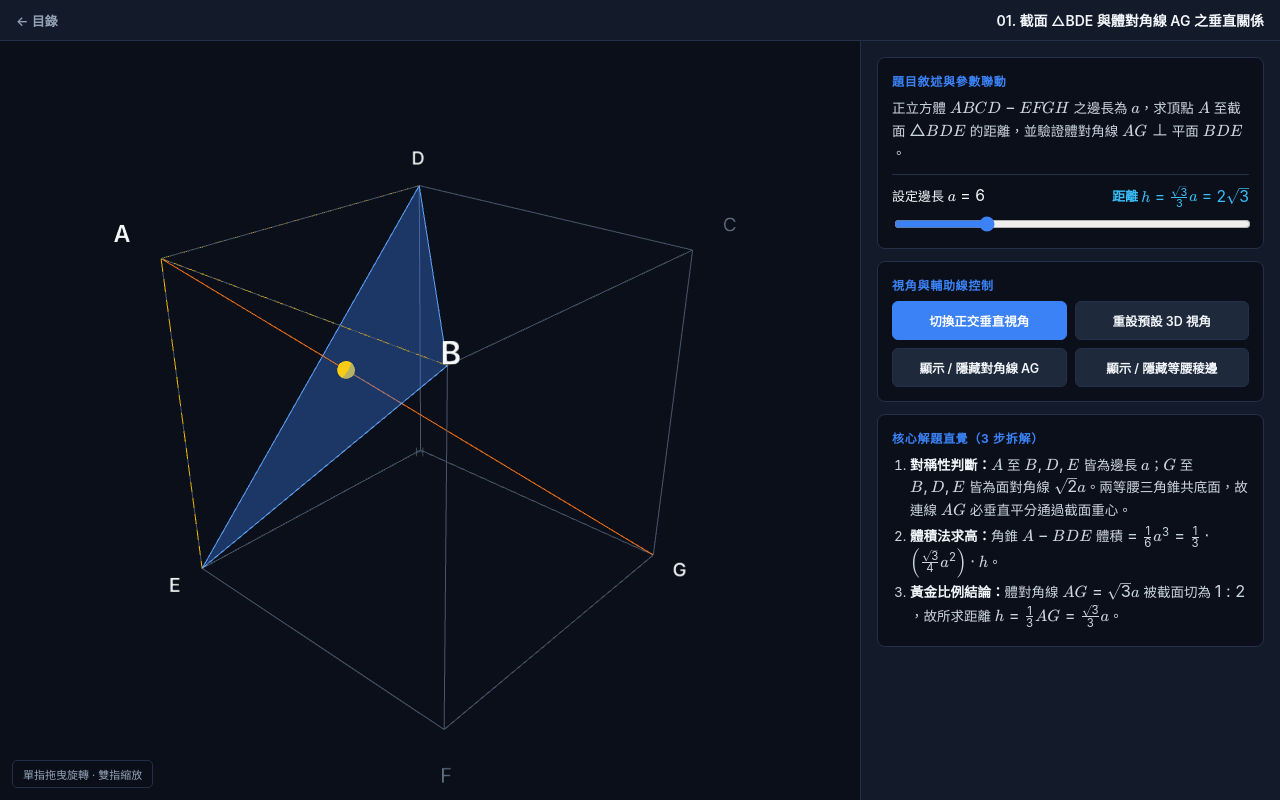
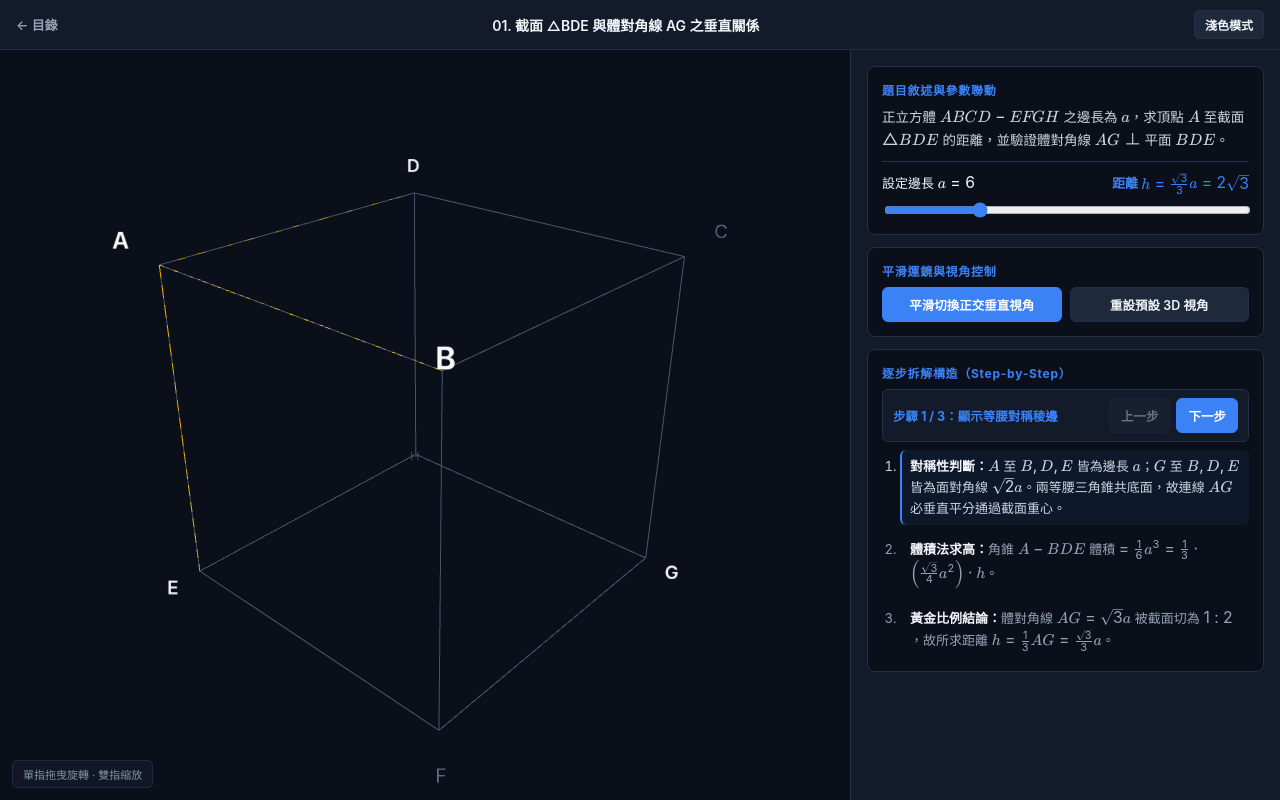
Before and after one commit to cooldragon-JJC8633/math-3d, a plain HTML site: page templates/cube-section.html in a window 1280 px wide. Drawn offline with nearby package versions, Linux system fonts and the light colour scheme; animation ran at ten frames a second.

Commit message:
Update cube-section.html

```diff
--- a/templates/cube-section.html
+++ b/templates/cube-section.html
@@ -5,42 +5,67 @@
   <meta name="viewport" content="width=device-width, initial-scale=1.0, maximum-scale=1.0, user-scalable=no" />
   <title>3D 互動檢視｜正立方體截面</title>
   <link rel="stylesheet" href="https://cdn.jsdelivr.net/npm/katex@0.16.9/dist/katex.min.css">
-  <script defer src="https://cdn.jsdelivr.net/npm/katex@0.16.9/dist/katex.min.js"></script>
-  <script defer src="https://cdn.jsdelivr.net/npm/katex@0.16.9/dist/contrib/auto-render.min.js"></script>
+  <script src="https://cdn.jsdelivr.net/npm/katex@0.16.9/dist/katex.min.js"></script>
+  <script src="https://cdn.jsdelivr.net/npm/katex@0.16.9/dist/contrib/auto-render.min.js"></script>
   <script src="https://cdnjs.cloudflare.com/ajax/libs/three.js/r128/three.min.js"></script>
   <script src="https://cdn.jsdelivr.net/npm/three@0.128.0/examples/js/controls/OrbitControls.js"></script>
+  <script src="../assets/auth.js"></script>
   <style>
     :root {
       --bg-base: #0b0f19;
       --bg-panel: #131a2a;
+      --bg-card: #0b0f19;
       --border: #243049;
       --accent: #3b82f6;
       --text-main: #f1f5f9;
       --text-muted: #94a3b8;
+      --text-body: #cbd5e1;
+      --btn-bg: #1e293b;
+    }
+    body.light-theme {
+      --bg-base: #f8fafc;
+      --bg-panel: #ffffff;
+      --bg-card: #f1f5f9;
+      --border: #cbd5e1;
+      --accent: #2563eb;
+      --text-main: #0f172a;
+      --text-muted: #475569;
+      --text-body: #1e293b;
+      --btn-bg: #e2e8f0;
     }
     * { box-sizing: border-box; font-family: -apple-system, BlinkMacSystemFont, "Noto Sans TC", sans-serif; }
-    body { margin: 0; background: var(--bg-base); color: var(--text-main); display: flex; flex-direction: column; height: 100vh; overflow: hidden; }
-    header { padding: 10px 16px; background: var(--bg-panel); border-bottom: 1px solid var(--border); display: flex; justify-content: space-between; align-items: center; gap: 12px; }
+    body { margin: 0; background: var(--bg-base); color: var(--text-main); display: flex; flex-direction: column; height: 100vh; overflow: hidden; transition: background 0.25s, color 0.25s; }
+    header { padding: 10px 16px; background: var(--bg-panel); border-bottom: 1px solid var(--border); display: flex; justify-content: space-between; align-items: center; gap: 10px; }
     header a { color: var(--text-muted); text-decoration: none; font-size: 13px; font-weight: 600; white-space: nowrap; }
-    header a:hover { color: var(--text-main); }
     header h1 { font-size: 14px; margin: 0; font-weight: 600; overflow: hidden; text-overflow: ellipsis; white-space: nowrap; }
-    #btn-mobile-toggle { display: none; background: #1e293b; border: 1px solid var(--border); color: var(--text-main); padding: 5px 10px; border-radius: 5px; font-size: 12px; cursor: pointer; white-space: nowrap; }
+    .header-actions { display: flex; gap: 6px; }
+    .hdr-btn { background: var(--btn-bg); border: 1px solid var(--border); color: var(--text-main); padding: 5px 10px; border-radius: 5px; font-size: 12px; cursor: pointer; white-space: nowrap; font-weight: 600; }
+    #btn-mobile-toggle { display: none; }
 
     #main { display: flex; flex: 1; flex-direction: row; overflow: hidden; }
     #canvas-container { flex: 1.45; position: relative; cursor: grab; touch-action: none; }
     #canvas-container:active { cursor: grabbing; }
-    #hint-badge { position: absolute; bottom: 12px; left: 12px; background: rgba(11, 15, 25, 0.75); padding: 5px 10px; border-radius: 5px; font-size: 11px; color: var(--text-muted); pointer-events: none; border: 1px solid var(--border); }
+    #hint-badge { position: absolute; bottom: 12px; left: 12px; background: var(--bg-panel); opacity: 0.88; padding: 5px 10px; border-radius: 5px; font-size: 11px; color: var(--text-muted); pointer-events: none; border: 1px solid var(--border); }
 
-    #panel { flex: 1; max-width: 420px; background: var(--bg-panel); border-left: 1px solid var(--border); padding: 16px; overflow-y: auto; display: flex; flex-direction: column; gap: 12px; }
-    .card { background: var(--bg-base); border: 1px solid var(--border); border-radius: 8px; padding: 14px; }
-    .card h2 { font-size: 12px; text-transform: uppercase; letter-spacing: 0.06em; margin: 0 0 8px 0; color: var(--accent); font-weight: 700; }
-    .card p, .card li { font-size: 13.5px; line-height: 1.65; color: #cbd5e1; margin: 4px 0; }
+    #panel { flex: 1; max-width: 430px; background: var(--bg-panel); border-left: 1px solid var(--border); padding: 16px; overflow-y: auto; display: flex; flex-direction: column; gap: 12px; }
+    .card { background: var(--bg-card); border: 1px solid var(--border); border-radius: 8px; padding: 14px; }
+    .card h2 { font-size: 12px; letter-spacing: 0.06em; margin: 0 0 8px 0; color: var(--accent); font-weight: 700; display: flex; justify-content: space-between; align-items: center; }
+    .card p { font-size: 13.5px; line-height: 1.65; color: var(--text-body); margin: 4px 0; }
     .card strong { color: var(--text-main); }
 
+    /* 逐步拆解步驟控制器 */
+    .stepper-bar { display: flex; align-items: center; justify-content: space-between; gap: 8px; background: var(--bg-panel); padding: 8px 10px; border-radius: 6px; border: 1px solid var(--border); margin-bottom: 8px; }
+    .step-indicator { font-size: 12.5px; font-weight: 700; color: var(--accent); }
+    .step-btns { display: flex; gap: 6px; }
+    button.ctrl { background: var(--btn-bg); color: var(--text-main); border: 1px solid var(--border); padding: 7px 11px; border-radius: 6px; font-size: 12.5px; font-weight: 600; cursor: pointer; transition: 0.15s; }
+    button.ctrl:disabled { opacity: 0.4; cursor: not-allowed; }
+    button.ctrl.primary { background: var(--accent); border-color: var(--accent); color: #fff; }
     .btn-group { display: grid; grid-template-columns: 1fr 1fr; gap: 8px; }
-    button.ctrl { background: #1e293b; color: var(--text-main); border: 1px solid var(--border); padding: 9px 10px; border-radius: 6px; font-size: 12.5px; font-weight: 600; cursor: pointer; transition: 0.15s; }
-    button.ctrl:hover { border-color: var(--accent); }
-    button.ctrl.primary { background: var(--accent); border-color: var(--accent); color: #fff; }
+
+    /* 步驟列表同步高亮 */
+    ol.steps { padding-left: 18px; margin: 0; display: flex; flex-direction: column; gap: 8px; }
+    ol.steps li { font-size: 13px; line-height: 1.6; color: var(--text-muted); padding: 6px 8px; border-radius: 6px; border-left: 2px solid transparent; transition: 0.2s; }
+    ol.steps li.active-step { color: var(--text-body); background: rgba(59, 130, 246, 0.08); border-left-color: var(--accent); }
 
     .slider-box { margin-top: 10px; padding-top: 10px; border-top: 1px solid var(--border); display: flex; flex-direction: column; gap: 6px; font-size: 13px; }
     .slider-header { display: flex; justify-content: space-between; align-items: center; }
@@ -50,7 +75,7 @@
       #btn-mobile-toggle { display: inline-block; }
       #main { flex-direction: column; }
       #canvas-container { flex: 1; }
-      #panel { max-width: 100%; flex: 1.05; border-left: none; border-top: 1px solid var(--border); }
+      #panel { max-width: 100%; flex: 1.1; border-left: none; border-top: 1px solid var(--border); }
       #panel.collapsed { display: none; }
     }
   </style>
@@ -59,7 +84,10 @@
 <header>
   <a href="../index.html">← 目錄</a>
   <h1 id="header-title">載入中...</h1>
-  <button id="btn-mobile-toggle">隱藏解析</button>
+  <div class="header-actions">
+    <button id="btn-theme" class="hdr-btn">淺色模式</button>
+    <button id="btn-mobile-toggle" class="hdr-btn">隱藏解析</button>
+  </div>
 </header>
 
 <div id="main">
@@ -73,25 +101,30 @@
       <div class="slider-box">
         <div class="slider-header">
           <span id="latex-side"></span>
-          <span id="latex-ans" style="color: #38bdf8; font-weight: 600;"></span>
+          <span id="latex-ans" style="color: var(--accent); font-weight: 600;"></span>
         </div>
         <input type="range" id="slider-side" min="3" max="15" step="3" value="6" />
       </div>
     </div>
 
     <div class="card">
-      <h2>視角與輔助線控制</h2>
+      <h2>平滑運鏡與視角控制</h2>
       <div class="btn-group">
-        <button id="btn-perp" class="ctrl primary">切換正交垂直視角</button>
+        <button id="btn-perp" class="ctrl primary">平滑切換正交垂直視角</button>
         <button id="btn-reset" class="ctrl">重設預設 3D 視角</button>
-        <button id="btn-toggle-diag" class="ctrl">顯示 / 隱藏對角線 AG</button>
-        <button id="btn-toggle-tri" class="ctrl">顯示 / 隱藏等腰稜邊</button>
       </div>
     </div>
 
     <div class="card">
-      <h2>核心解題直覺（3 步拆解）</h2>
-      <ol id="steps-list" style="padding-left: 18px; margin: 0;"></ol>
+      <h2>逐步拆解構造（Step-by-Step）</h2>
+      <div class="stepper-bar">
+        <span class="step-indicator" id="step-label">步驟 1 / 3：顯示等腰對稱稜邊</span>
+        <div class="step-btns">
+          <button id="btn-prev" class="ctrl" disabled>上一步</button>
+          <button id="btn-next" class="ctrl primary">下一步</button>
+        </div>
+      </div>
+      <ol id="steps-list" class="steps"></ol>
     </div>
   </div>
 </div>
@@ -101,7 +134,7 @@
   const urlParams = new URLSearchParams(window.location.search);
   const probId = urlParams.get('id') || 'vec-01';
 
-  // 手機版收合解析切換
+  // 手機版收合切換
   const toggleBtn = document.getElementById('btn-mobile-toggle');
   const panelEl = document.getElementById('panel');
   toggleBtn.onclick = () => {
@@ -110,26 +143,36 @@
     window.dispatchEvent(new Event('resize'));
   };
 
+  function fmtCoef(num, root) {
+    return num === 1 ? `\\sqrt{${root}}` : `${num}\\sqrt{${root}}`;
+  }
+
   function updateSideUI(a) {
     const sideEl = document.getElementById('latex-side');
     const ansEl = document.getElementById('latex-ans');
     sideEl.innerHTML = `設定邊長 $a = ${a}$`;
-    ansEl.innerHTML = `距離 $h = \\frac{\\sqrt{3}}{3}a = ${a / 3}\\sqrt{3}$`;
+    ansEl.innerHTML = `距離 $h = \\frac{\\sqrt{3}}{3}a = ${fmtCoef(a / 3, 3)}$`;
     if (window.renderMathInElement) {
       renderMathInElement(sideEl, katexOpts);
       renderMathInElement(ansEl, katexOpts);
     }
   }
 
-  fetch('../data/space-vector.json').then(r => r.json()).then(data => {
+  fetch('../data/space-vector.json?v=' + Date.now()).then(r => r.json()).then(data => {
     const prob = data.problems.find(p => p.id === probId) || data.problems[0];
+    if (typeof enforcePageLock === "function") enforcePageLock(prob.locked);
     document.getElementById('header-title').textContent = `${prob.num}. ${prob.title}`;
     document.getElementById('q-text').innerHTML = prob.questionLatex;
     const initSide = prob.params.side || 6;
     document.getElementById('slider-side').value = initSide;
 
     const ol = document.getElementById('steps-list');
-    prob.steps.forEach(s => { const li = document.createElement('li'); li.innerHTML = s; ol.appendChild(li); });
+    prob.steps.forEach((s, idx) => {
+      const li = document.createElement('li');
+      li.innerHTML = s;
+      if (idx === 0) li.classList.add('active-step');
+      ol.appendChild(li);
+    });
 
     updateSideUI(initSide);
     renderMathInElement(document.body, katexOpts);
@@ -141,8 +184,9 @@
   const container = document.getElementById('canvas-container');
   const scene = new THREE.Scene();
   const camera = new THREE.PerspectiveCamera(42, container.clientWidth / container.clientHeight, 0.1, 100);
-  const camDef = [9.5, 7.5, 10.5], camPerp = [11, -5.5, 0];
-  camera.position.set(...camDef);
+  const camDef = new THREE.Vector3(9.5, 7.5, 10.5);
+  const camPerp = new THREE.Vector3(11, -5.5, 0);
+  camera.position.copy(camDef);
 
   const renderer = new THREE.WebGLRenderer({ antialias: true, alpha: true });
   renderer.setSize(container.clientWidth, container.clientHeight);
@@ -153,61 +197,124 @@
   controls.enableDamping = true;
   controls.dampingFactor = 0.08;
 
+  // 平滑運鏡系統 (Camera Tweening)
+  let targetCamPos = null;
+  let targetLookAt = new THREE.Vector3(0, 0, 0);
+  function smoothMoveTo(posVec) {
+    targetCamPos = posVec.clone();
+  }
+  controls.addEventListener('start', () => { targetCamPos = null; }); // 使用者手動拖曳時立即釋放控制權
+
   const s = 2.8;
   const pts = {
     A: new THREE.Vector3(-s, s, s), B: new THREE.Vector3(s, s, s), C: new THREE.Vector3(s, s, -s), D: new THREE.Vector3(-s, s, -s),
     E: new THREE.Vector3(-s, -s, s), F: new THREE.Vector3(s, -s, s), G: new THREE.Vector3(s, -s, -s), H: new THREE.Vector3(-s, -s, -s)
   };
 
-  // 立方體外框線
-  scene.add(new THREE.LineSegments(new THREE.EdgesGeometry(new THREE.BoxGeometry(s*2, s*2, s*2)), new THREE.LineBasicMaterial({ color: 0x475569 })));
+  const boxMat = new THREE.LineBasicMaterial({ color: 0x475569 });
+  scene.add(new THREE.LineSegments(new THREE.EdgesGeometry(new THREE.BoxGeometry(s*2, s*2, s*2)), boxMat));
 
-  // 截面 BDE
-  const triGeo = new THREE.BufferGeometry().setFromPoints([pts.B, pts.D, pts.E]);
-  scene.add(new THREE.Mesh(triGeo, new THREE.MeshBasicMaterial({ color: 0x3b82f6, side: THREE.DoubleSide, transparent: true, opacity: 0.35 })));
-  scene.add(new THREE.Line(new THREE.BufferGeometry().setFromPoints([pts.B, pts.D, pts.E, pts.B]), new THREE.LineBasicMaterial({ color: 0x60a5fa })));
-
-  // 體對角線 AG 與垂足 P
-  const diagLine = new THREE.Line(new THREE.BufferGeometry().setFromPoints([pts.A, pts.G]), new THREE.LineBasicMaterial({ color: 0xf97316 }));
-  scene.add(diagLine);
-
-  const centerP = new THREE.Vector3().add(pts.B).add(pts.D).add(pts.E).divideScalar(3);
-  const dotP = new THREE.Mesh(new THREE.SphereGeometry(0.14, 16, 16), new THREE.MeshBasicMaterial({ color: 0xfacc15 }));
-  dotP.position.copy(centerP);
-  scene.add(dotP);
-
-  // 輔助等腰稜邊
-  const helperGroup = new THREE.Group();
+  // Step 1 元素：等腰稜邊 A-B, A-D, A-E
+  const step1Group = new THREE.Group();
   const dashMat = new THREE.LineDashedMaterial({ color: 0xeab308, dashSize: 0.2, gapSize: 0.12 });
   [pts.B, pts.D, pts.E].forEach(t => {
     const l = new THREE.Line(new THREE.BufferGeometry().setFromPoints([pts.A, t]), dashMat);
-    l.computeLineDistances(); helperGroup.add(l);
+    l.computeLineDistances(); step1Group.add(l);
   });
-  scene.add(helperGroup);
+  scene.add(step1Group);
 
-  // 精緻化頂點字體標籤（克制大小、清晰外推距離）
+  // Step 2 元素：截面 BDE
+  const step2Group = new THREE.Group();
+  step2Group.visible = false;
+  const triGeo = new THREE.BufferGeometry().setFromPoints([pts.B, pts.D, pts.E]);
+  step2Group.add(new THREE.Mesh(triGeo, new THREE.MeshBasicMaterial({ color: 0x3b82f6, side: THREE.DoubleSide, transparent: true, opacity: 0.35 })));
+  step2Group.add(new THREE.Line(new THREE.BufferGeometry().setFromPoints([pts.B, pts.D, pts.E, pts.B]), new THREE.LineBasicMaterial({ color: 0x60a5fa })));
+  scene.add(step2Group);
+
+  // Step 3 元素：體對角線 AG 與垂足 P
+  const step3Group = new THREE.Group();
+  step3Group.visible = false;
+  step3Group.add(new THREE.Line(new THREE.BufferGeometry().setFromPoints([pts.A, pts.G]), new THREE.LineBasicMaterial({ color: 0xf97316 })));
+  const centerP = new THREE.Vector3().add(pts.B).add(pts.D).add(pts.E).divideScalar(3);
+  const dotP = new THREE.Mesh(new THREE.SphereGeometry(0.15, 16, 16), new THREE.MeshBasicMaterial({ color: 0xfacc15 }));
+  dotP.position.copy(centerP);
+  step3Group.add(dotP);
+  scene.add(step3Group);
+
+  // 頂點標籤（支援深淺主題動態重繪）
+  const labelSprites = [];
+  function buildLabels(isLight) {
+    labelSprites.forEach(sp => scene.remove(sp));
+    labelSprites.length = 0;
     Object.entries(pts).forEach(([k, v]) => {
       const isKey = ['A', 'B', 'D', 'E', 'G'].includes(k);
       const c = document.createElement('canvas'); c.width = 128; c.height = 128;
       const ctx = c.getContext('2d');
-    ctx.fillStyle = isKey ? '#f8fafc' : '#64748b';
-    ctx.font = isKey ? '600 46px -apple-system, sans-serif' : '400 38px -apple-system, sans-serif';
+      ctx.fillStyle = isKey ? (isLight ? '#0f172a' : '#f8fafc') : (isLight ? '#94a3b8' : '#64748b');
+      ctx.font = isKey ? '700 46px -apple-system, sans-serif' : '400 38px -apple-system, sans-serif';
       ctx.textAlign = 'center'; ctx.textBaseline = 'middle';
       ctx.fillText(k, 64, 64);
       const sp = new THREE.Sprite(new THREE.SpriteMaterial({ map: new THREE.CanvasTexture(c), transparent: true }));
       sp.position.copy(v).multiplyScalar(1.13);
       sp.scale.set(0.95, 0.95, 0.95);
       scene.add(sp);
+      labelSprites.push(sp);
     });
+  }
+  buildLabels(false);
 
+  // 逐步拆解狀態機 (Step 1 ~ 3)
+  let currentStep = 1;
+  const stepNames = [
+    "步驟 1 / 3：觀察等腰對稱稜邊",
+    "步驟 2 / 3：顯示正三角形截面 BDE",
+    "步驟 3 / 3：體對角線 AG 垂直貫穿"
+  ];
+  function syncStepUI() {
+    step1Group.visible = currentStep >= 1;
+    step2Group.visible = currentStep >= 2;
+    step3Group.visible = currentStep >= 3;
+    document.getElementById('step-label').textContent = stepNames[currentStep - 1];
+    document.getElementById('btn-prev').disabled = currentStep === 1;
+    document.getElementById('btn-next').disabled = currentStep === 3;
+    document.querySelectorAll('#steps-list li').forEach((li, idx) => {
+      li.classList.toggle('active-step', idx === currentStep - 1);
+    });
+  }
+  document.getElementById('btn-prev').onclick = () => { if (currentStep > 1) { currentStep--; syncStepUI(); } };
+  document.getElementById('btn-next').onclick = () => { if (currentStep < 3) { currentStep++; syncStepUI(); } };
+
+  // 視角與主題控制
   let isPerp = false;
-  document.getElementById('btn-perp').onclick = () => { isPerp = !isPerp; camera.position.set(...(isPerp ? camPerp : camDef)); controls.target.set(0,0,0); };
-  document.getElementById('btn-reset').onclick = () => { isPerp = false; camera.position.set(...camDef); controls.target.set(0,0,0); };
-  document.getElementById('btn-toggle-diag').onclick = () => { diagLine.visible = !diagLine.visible; dotP.visible = diagLine.visible; };
-  document.getElementById('btn-toggle-tri').onclick = () => { helperGroup.visible = !helperGroup.visible; };
+  document.getElementById('btn-perp').onclick = () => {
+    isPerp = !isPerp;
+    smoothMoveTo(isPerp ? camPerp : camDef);
+    // 若還沒按到第 3 步就切換正交視角，自動展開全部構造方便觀察垂直
+    if (isPerp && currentStep < 3) { currentStep = 3; syncStepUI(); }
+  };
+  document.getElementById('btn-reset').onclick = () => { isPerp = false; smoothMoveTo(camDef); };
 
-  function animate() { requestAnimationFrame(animate); controls.update(); renderer.render(scene, camera); }
+  let isLight = false;
+  document.getElementById('btn-theme').onclick = (e) => {
+    isLight = !isLight;
+    document.body.classList.toggle('light-theme', isLight);
+    e.target.textContent = isLight ? '深色模式' : '淺色模式';
+    boxMat.color.setHex(isLight ? 0x94a3b8 : 0x475569);
+    buildLabels(isLight);
+  };
+
+  function animate() {
+    requestAnimationFrame(animate);
+    if (targetCamPos) {
+      camera.position.lerp(targetCamPos, 0.08);
+      controls.target.lerp(targetLookAt, 0.08);
+      if (camera.position.distanceTo(targetCamPos) < 0.05) targetCamPos = null;
+    }
+    controls.update();
+    renderer.render(scene, camera);
+  }
   animate();
+
   window.addEventListener('resize', () => {
     if (!container.clientWidth || !container.clientHeight) return;
     camera.aspect = container.clientWidth / container.clientHeight;
```
Lines whose indentation alone changed are shown as unchanged.
